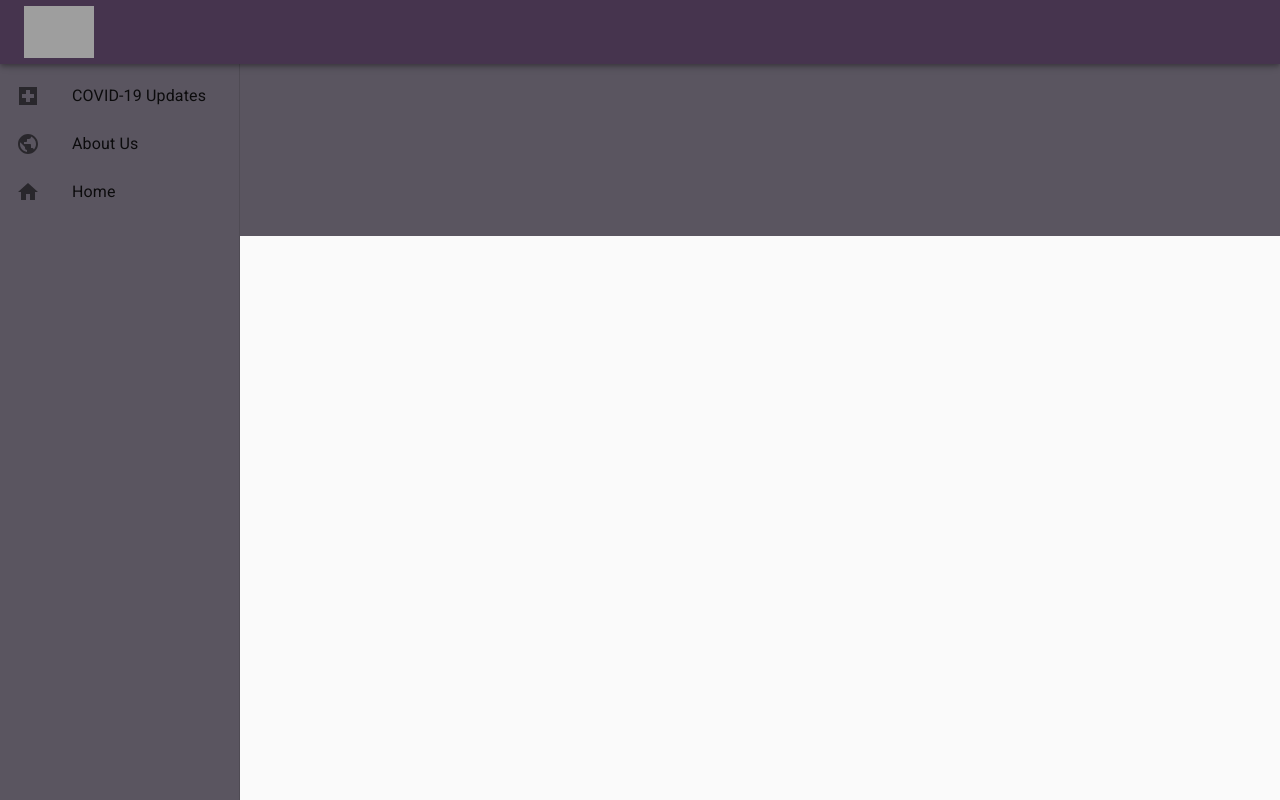
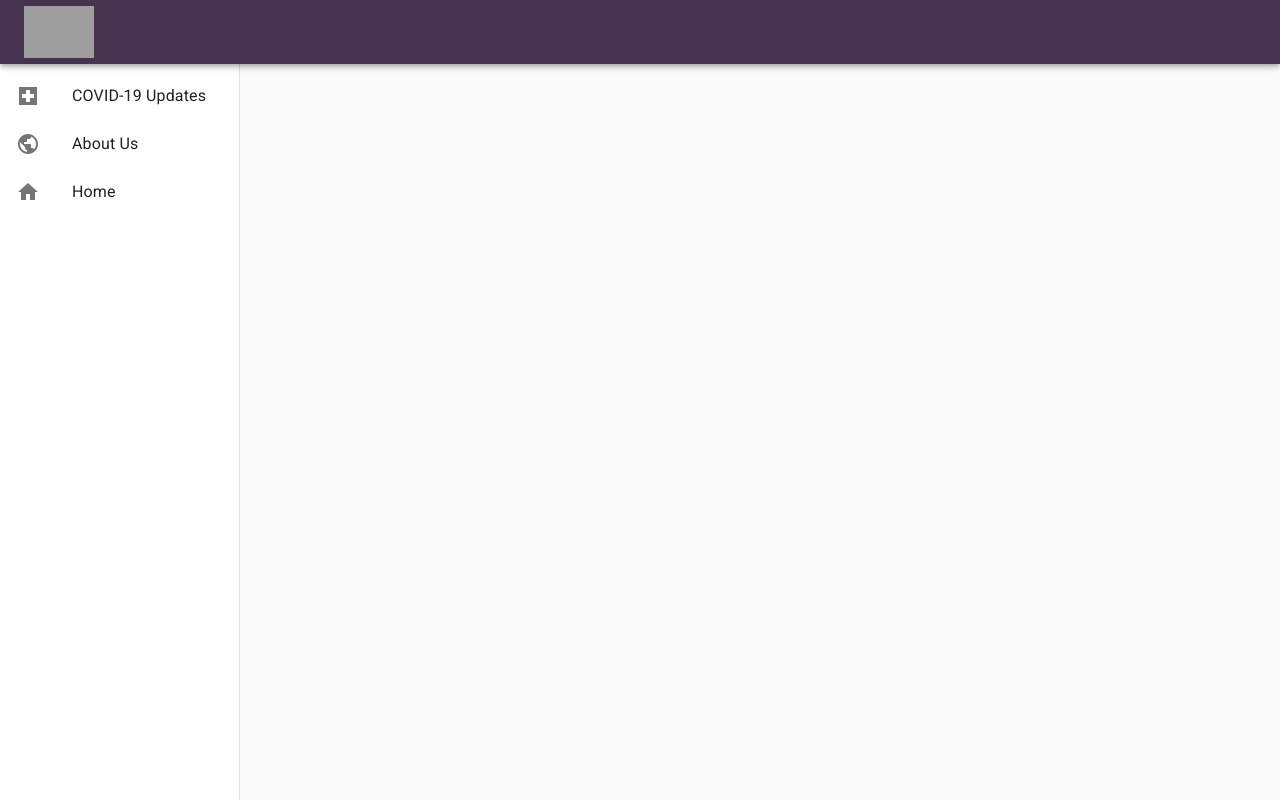
Before and after one commit to dilshankm/corona-dashboard-lk, a React (Create React App) app: page / in a window 1280 px wide. Built offline with nearby package versions, Linux system fonts and the light colour scheme; no server answers; grey boxes are pictures that could not be loaded.

Commit message:
color has changed

```diff
--- a/src/App.js
+++ b/src/App.js
@@ -9,16 +9,9 @@ class App extends React.Component {
   }
 
 
-
-  appStyle = () => {
-    return {
-      backgroundColor: '#5A5560'
-    }
-  }
-
   render() {
     return (
-      <div className="App" style={this.appStyle()} >
+      <div className="App">
         <Full />
       </div >
     );
--- a/src/components/layout/About.js
+++ b/src/components/layout/About.js
@@ -43,7 +43,7 @@ export default class About extends Component {
             <React.Fragment>
                 <CssBaseline />
                 <Container>
-                    <Typography component="div" style={{ backgroundColor: '#5A5560', height: '100vh' }} >
+                    <Typography component="div" style={{ height: '100vh' }} >
                         <h1 style={this.fontStyle()}>Coming Soon</h1>
                     </Typography>
                 </Container>
--- a/src/components/layout/Full.js
+++ b/src/components/layout/Full.js
@@ -93,7 +93,6 @@ const useStyles = makeStyles(theme => ({
     toolbar: theme.mixins.toolbar,
     drawerPaper: {
         width: drawerWidth,
-        backgroundColor: '#5A5560',
     },
     content: {
         flexGrow: 1,
--- a/src/components/layout/Home.js
+++ b/src/components/layout/Home.js
@@ -44,7 +44,7 @@ export default class Home extends Component {
             <React.Fragment>
                 <CssBaseline />
                 <Container>
-                    <Typography component="div" style={{ backgroundColor: '#5A5560', height: '100vh' }} >
+                    <Typography component="div" style={{ height: '100vh' }} >
                         <h1 style={this.fontStyle()}>Coming Soon</h1>
                     </Typography>
                 </Container>
```
Also changed, not shown: src/components/layout/Weather.js (added).
